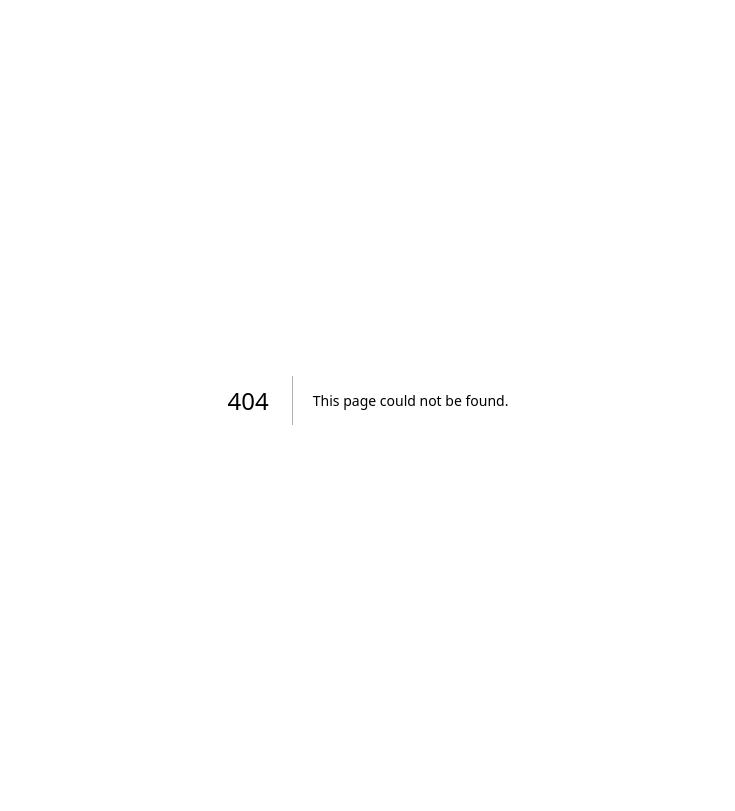
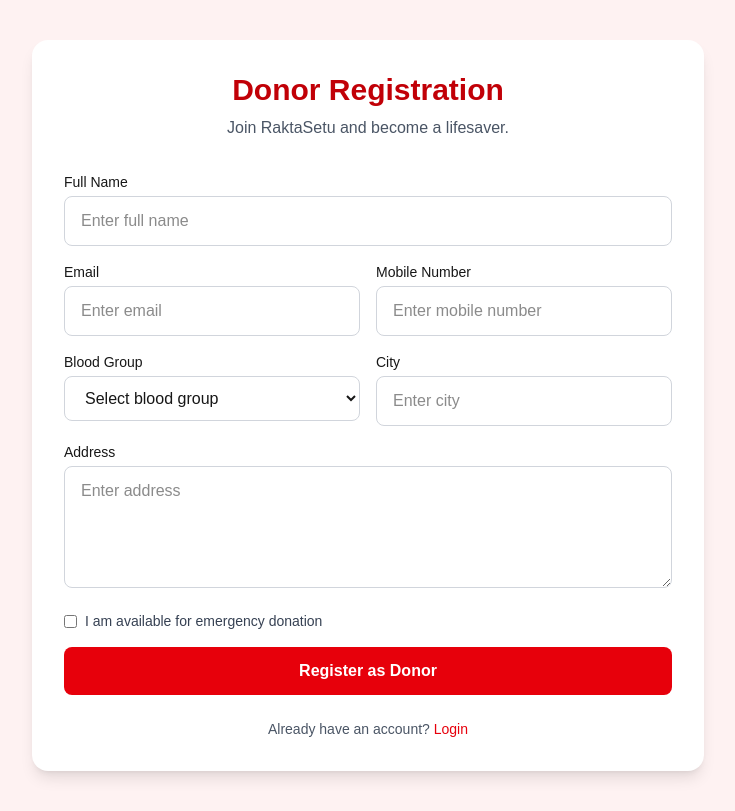
Before and after one commit to op29godara/raktasetu, a Next.js app: page /register in a window 1280 px wide. Before the commit this address had no page. Shown: the whole page, without its empty margins (272-1007 px from the left). Built offline with nearby package versions, Linux system fonts and the light colour scheme.

Commit message:
Create page.tsx

```diff
--- /dev/null
+++ b/app/register/page.tsx
@@ -0,0 +1,101 @@
+import Link from "next/link";
+
+export default function RegisterPage() {
+  return (
+    <main className="min-h-screen bg-red-50 flex items-center justify-center px-4 py-10">
+      <div className="w-full max-w-2xl bg-white shadow-lg rounded-2xl p-6 md:p-8">
+        <h1 className="text-3xl font-bold text-center text-red-700">
+          Donor Registration
+        </h1>
+        <p className="text-center text-gray-600 mt-2 mb-8">
+          Join RaktaSetu and become a lifesaver.
+        </p>
+
+        <form className="grid grid-cols-1 md:grid-cols-2 gap-4">
+          <div className="md:col-span-2">
+            <label className="block text-sm font-medium mb-1">Full Name</label>
+            <input
+              type="text"
+              placeholder="Enter full name"
+              className="w-full border border-gray-300 rounded-lg px-4 py-3 focus:outline-none focus:ring-2 focus:ring-red-500"
+            />
+          </div>
+
+          <div>
+            <label className="block text-sm font-medium mb-1">Email</label>
+            <input
+              type="email"
+              placeholder="Enter email"
+              className="w-full border border-gray-300 rounded-lg px-4 py-3 focus:outline-none focus:ring-2 focus:ring-red-500"
+            />
+          </div>
+
+          <div>
+            <label className="block text-sm font-medium mb-1">Mobile Number</label>
+            <input
+              type="tel"
+              placeholder="Enter mobile number"
+              className="w-full border border-gray-300 rounded-lg px-4 py-3 focus:outline-none focus:ring-2 focus:ring-red-500"
+            />
+          </div>
+
+          <div>
+            <label className="block text-sm font-medium mb-1">Blood Group</label>
+            <select className="w-full border border-gray-300 rounded-lg px-4 py-3 focus:outline-none focus:ring-2 focus:ring-red-500">
+              <option value="">Select blood group</option>
+              <option>A+</option>
+              <option>A-</option>
+              <option>B+</option>
+              <option>B-</option>
+              <option>AB+</option>
+              <option>AB-</option>
+              <option>O+</option>
+              <option>O-</option>
+            </select>
+          </div>
+
+          <div>
+            <label className="block text-sm font-medium mb-1">City</label>
+            <input
+              type="text"
+              placeholder="Enter city"
+              className="w-full border border-gray-300 rounded-lg px-4 py-3 focus:outline-none focus:ring-2 focus:ring-red-500"
+            />
+          </div>
+
+          <div className="md:col-span-2">
+            <label className="block text-sm font-medium mb-1">Address</label>
+            <textarea
+              rows={4}
+              placeholder="Enter address"
+              className="w-full border border-gray-300 rounded-lg px-4 py-3 focus:outline-none focus:ring-2 focus:ring-red-500"
+            ></textarea>
+          </div>
+
+          <div className="md:col-span-2 flex items-start gap-2">
+            <input type="checkbox" id="available" className="mt-1" />
+            <label htmlFor="available" className="text-sm text-gray-700">
+              I am available for emergency donation
+            </label>
+          </div>
+
+          <div className="md:col-span-2">
+            <button
+              type="submit"
+              className="w-full bg-red-600 hover:bg-red-700 text-white py-3 rounded-lg font-semibold"
+            >
+              Register as Donor
+            </button>
+          </div>
+        </form>
+
+        <p className="text-center text-sm text-gray-600 mt-6">
+          Already have an account?{" "}
+          <Link href="/login" className="text-red-600 font-medium hover:underline">
+            Login
+          </Link>
+        </p>
+      </div>
+    </main>
+  );
+}
```
